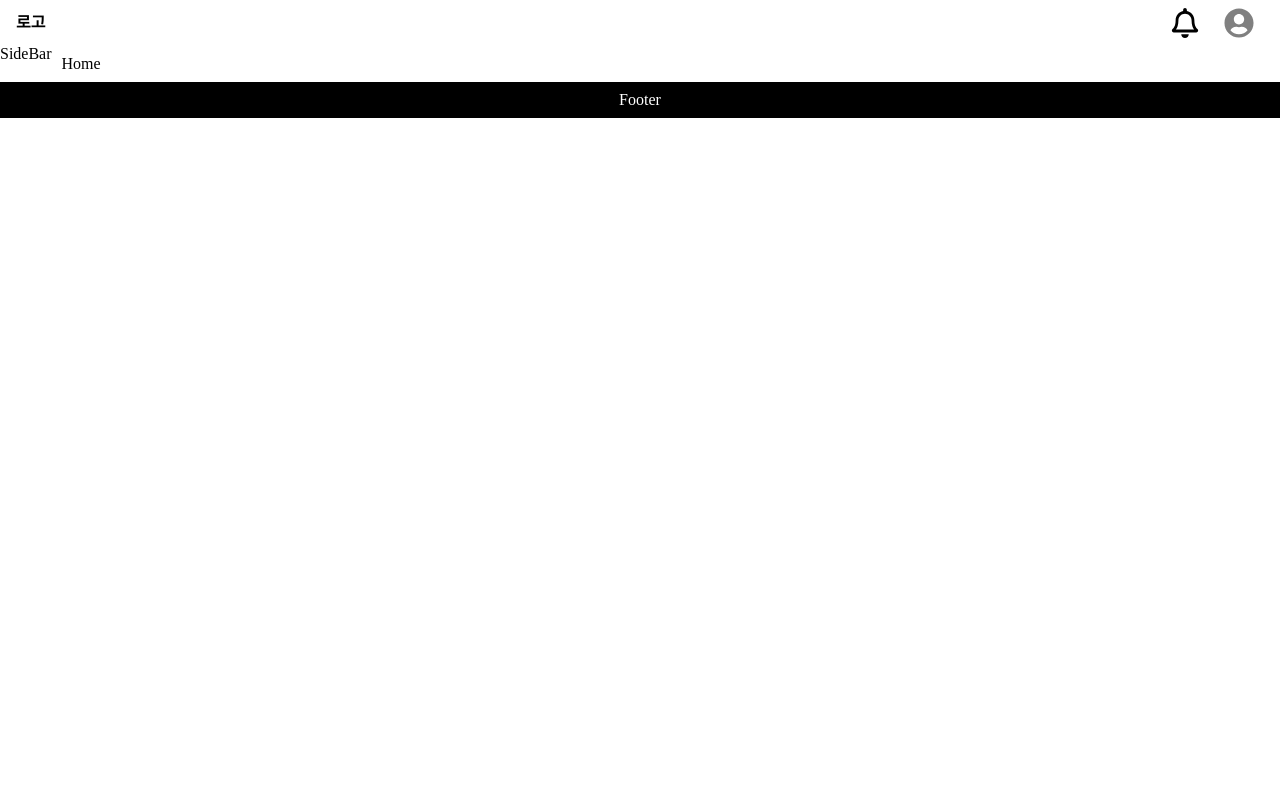
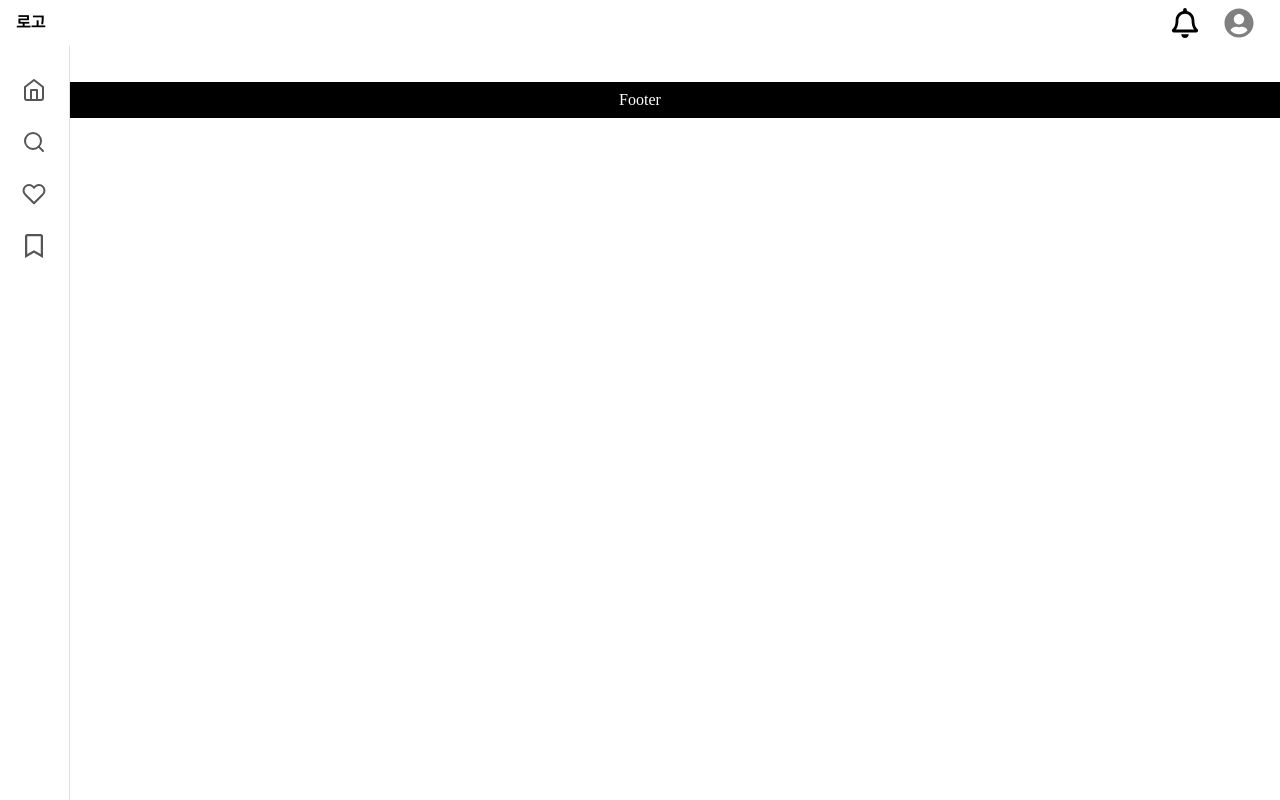
Before and after one commit to parkminjo/news-feed, a React (Vite) app: page / in a window 1280 px wide. Built offline with nearby package versions, Linux system fonts and the light colour scheme.

Commit message:
design: sidebar 컴포넌트 기본 디자인 구현

```diff
--- a/src/components/layout/SideBar.jsx
+++ b/src/components/layout/SideBar.jsx
@@ -1,5 +1,86 @@
+import styled from 'styled-components';
+import { FiHome, FiSearch, FiHeart } from 'react-icons/fi';
+import { FaRegBookmark } from 'react-icons/fa';
+import { fontSize } from '../../styles/fontSize';
+import { useState } from 'react';
+
+const StContainer = styled.div`
+  width: ${({ $isExpand }) => ($isExpand ? '200px' : '70px')};
+  background-color: #ffffff;
+  border-right: 1px solid #e0e0e0;
+  display: flex;
+  flex-direction: column;
+  padding: 20px 10px;
+  position: fixed;
+  transition: width 0.25s ease-in-out;
+  overflow: hidden;
+  height: 100%;
+`;
+
+const StMenu = styled.ul`
+  list-style: none;
+`;
+
+const StMenuItem = styled.li`
+  display: flex;
+  align-items: center;
+  padding: 12px;
+  cursor: pointer;
+  transition: background 0.2s ease-in-out;
+  border-radius: 8px;
+  color: #333333;
+
+  &:hover {
+    background: #f0f0f0;
+  }
+`;
+
+const StIconWrapper = styled.span`
+  margin-right: 12px;
+  color: #555555;
+  font-size: ${fontSize.large};
+`;
+
+const StText = styled.span`
+  display: ${({ $isExpand }) => ($isExpand ? 'inline' : 'none')};
+  color: #333333;
+  font-size: ${fontSize.medium};
+  white-space: nowrap; // 자동 줄바꿈 방지, 한줄로만 표시
+`;
+
 const SideBar = () => {
-  return <div>SideBar</div>;
+  const [isExpand, setIsExpand] = useState(false);
+
+  return (
+    <StContainer $isExpand={isExpand} onMouseEnter={() => setIsExpand(true)} onMouseLeave={() => setIsExpand(false)}>
+      <StMenu>
+        <StMenuItem>
+          <StIconWrapper>
+            <FiHome />
+          </StIconWrapper>
+          <StText $isExpand={isExpand}>홈</StText>
+        </StMenuItem>
+        <StMenuItem>
+          <StIconWrapper>
+            <FiSearch />
+          </StIconWrapper>
+          <StText $isExpand={isExpand}>검색</StText>
+        </StMenuItem>
+        <StMenuItem>
+          <StIconWrapper>
+            <FiHeart />
+          </StIconWrapper>
+          <StText $isExpand={isExpand}>좋아요</StText>
+        </StMenuItem>
+        <StMenuItem>
+          <StIconWrapper>
+            <FaRegBookmark />
+          </StIconWrapper>
+          <StText $isExpand={isExpand}>북마크</StText>
+        </StMenuItem>
+      </StMenu>
+    </StContainer>
+  );
 };
 
 export default SideBar;
```
